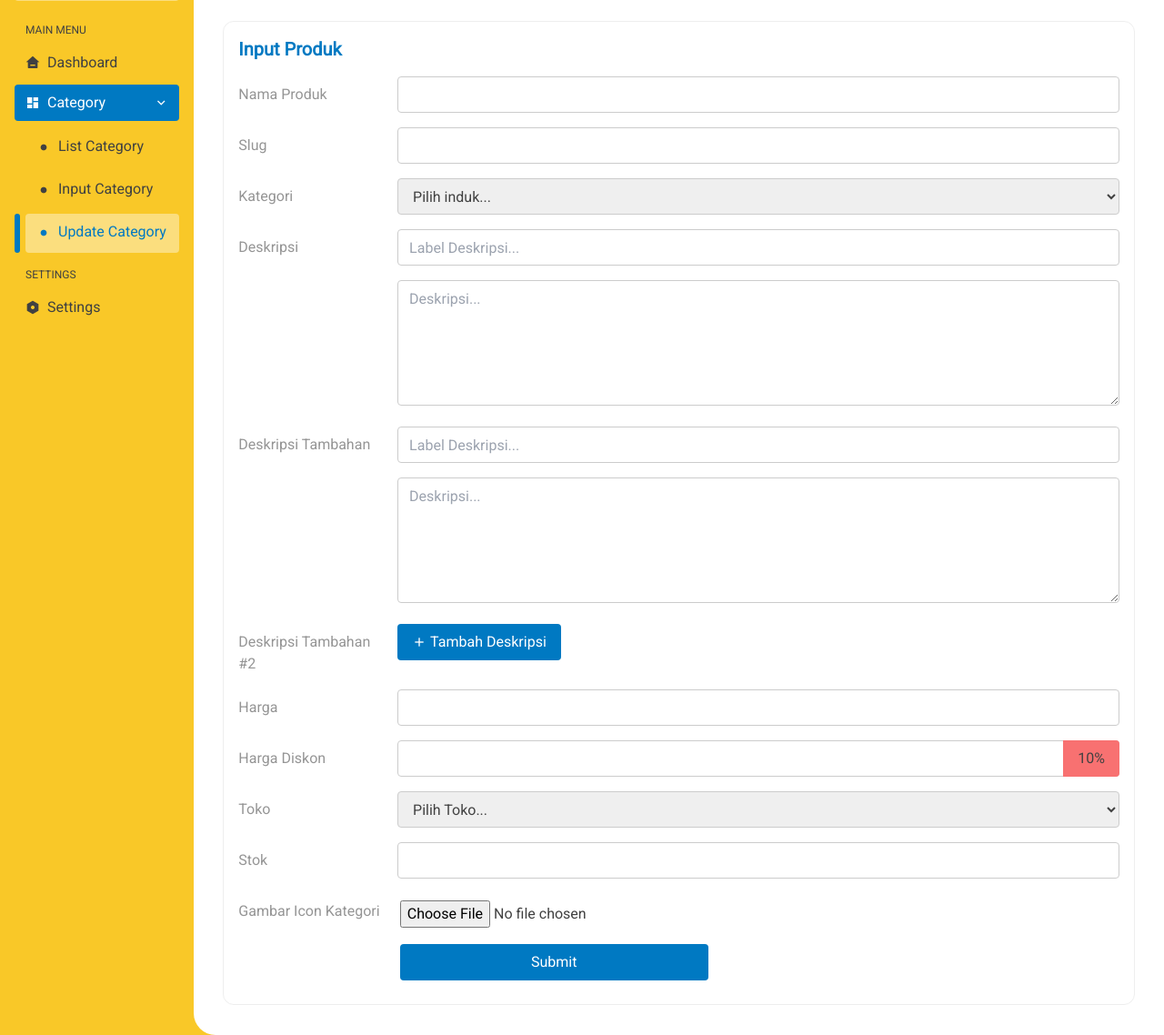
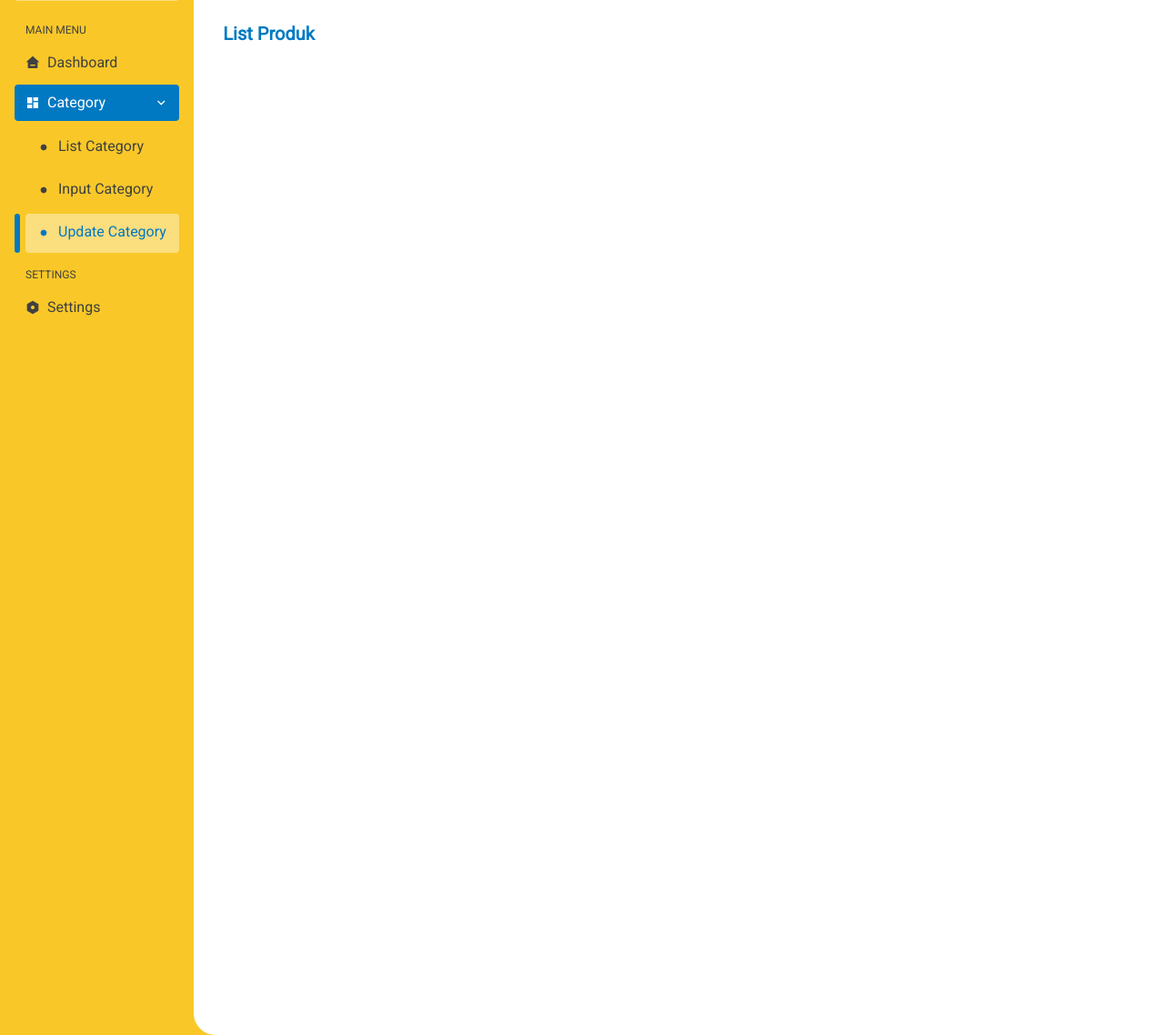
Before and after one commit to muhisyam/klikindomaret-clone, a Laravel app: page / in a window 1280 px wide. Shown: the part 103-1241 px from the top of the page at 91% size. Run offline with Laravel 10, Linux system fonts and the light colour scheme; style sheets or scripts are compiled from the project's sources; some libraries are stand-ins or nearby versions.

Commit message:
add list product page

```diff
--- /dev/null
+++ b/resources/views/admin/product/index.blade.php
@@ -0,0 +1,19 @@
+@extends('admin.index')
+
+@section('title')
+List Produk
+@endsection
+
+@section('content')
+<div class="product-list">
+    <div class="product-list-content">
+        <h1 class="title text-[#0079c2] text-xl font-bold mb-4">List Produk</h1>
+        <div class="product-list-header flex">
+            <div class="product-filter-wrapper">
+                <input type="text">
+            </div>
+            <div class="product-input-wrapper"></div>
+        </div>
+    </div>
+</div>
+@endsection
--- a/resources/views/admin/product/input.blade.php
+++ b/resources/views/admin/product/input.blade.php
@@ -28,15 +28,15 @@
             <div class="item-input-group flex gap-4 mb-4">
                 <label for="form-input-desc" class="w-1/6 text-[#959595] pt-2">Deskripsi</label>
                 <div id="form-input-desc" class="w-5/6">
-                    <input id="desc-label" type="text" name="label" placeholder="Label Deskripsi..." class="w-full h-10 border !border-[#ccc] rounded py-2 px-3 mb-4 focus:ring-transparent">
-                    <textarea id="desc-info" name="info" cols="30" rows="5" placeholder="Deskripsi..." class="w-full border !border-[#ccc] rounded py-2 px-3 focus:ring-transparent"></textarea>
+                    <input id="desc-label" type="desc-text" name="label" placeholder="Label Deskripsi..." class="w-full h-10 border !border-[#ccc] rounded py-2 px-3 mb-4 focus:ring-transparent">
+                    <textarea id="desc-info" name="desc-info" cols="30" rows="5" placeholder="Deskripsi..." class="w-full border !border-[#ccc] rounded py-2 px-3 focus:ring-transparent"></textarea>
                 </div>
             </div>
             <div class="item-input-group flex gap-4 mb-4">
                 <label for="form-input-desc" class="w-1/6 text-[#959595] pt-2">Deskripsi Tambahan</label>
                 <div id="form-input-desc" class="w-5/6">
-                    <input id="desc-label" type="text" name="label" placeholder="Label Deskripsi..." class="w-full h-10 border !border-[#ccc] rounded py-2 px-3 mb-4 focus:ring-transparent">
-                    <textarea id="desc-info" name="info" cols="30" rows="5" placeholder="Deskripsi..." class="w-full border !border-[#ccc] rounded py-2 px-3 focus:ring-transparent"></textarea>
+                    <input id="desc-label" type="addon-desc-text" name="label" placeholder="Label Deskripsi..." class="w-full h-10 border !border-[#ccc] rounded py-2 px-3 mb-4 focus:ring-transparent">
+                    <textarea id="desc-info" name="addon-desc-info" cols="30" rows="5" placeholder="Deskripsi..." class="w-full border !border-[#ccc] rounded py-2 px-3 focus:ring-transparent"></textarea>
                 </div>
             </div>
             <div class="item-input-group flex gap-4 mb-4">
@@ -48,32 +48,32 @@
                     </button>
                 </div>
             </div>
-            <div class="item-input-group flex items-center gap-4 mb-4">
+            <div class="item-input-group relative flex items-center gap-4 mb-4">
                 <label for="form-input-price" class="w-1/6 text-[#959595]">Harga</label>
                 <input id="form-input-price" type="number" name="price" class="h-10 w-5/6 border !border-[#ccc] rounded py-2 px-3 focus:ring-transparent">
             </div>
             <div class="item-input-group relative flex items-center gap-4 mb-4">
                 <label for="form-input-discount" class="w-1/6 text-[#959595]">Harga Diskon</label>
                 <input id="form-input-discount" type="number" name="discount" class="h-10 w-5/6 border !border-[#ccc] rounded py-2 px-3 focus:ring-transparent">
-                <div class="discout-preview absolute top-0 right-0 bg-red-400 rounded-r py-2 px-4">
-                    <div><span>10</span>%</div>
+                <div class="discout-preview absolute top-0 right-0 bg-red-400 text-white rounded-r py-2 px-4">
+                    <div>Persentase Diskon: <span>10</span>%</div>
                 </div>
             </div>
             <div class="item-input-group flex items-center gap-4 mb-4">
-                <label for="form-select-category" class="w-1/6 text-[#959595]">Toko</label>
-                <select id="form-select-category" name="category" class="h-10 w-5/6 border !border-[#ccc] rounded py-2 px-3 focus:ring-transparent">
+                <label for="form-select-store" class="w-1/6 text-[#959595]">Toko</label>
+                <select id="form-select-store" name="store" class="h-10 w-5/6 border !border-[#ccc] rounded py-2 px-3 focus:ring-transparent">
                     <option value="" selected>Pilih Toko...</option>
                     <option value="">Toko Indomaret</option>
                     <option value="">Warehouse 1 Jakarta</option>
                 </select>
             </div>
             <div class="item-input-group flex items-center gap-4 mb-4">
-                <label for="form-input-price" class="w-1/6 text-[#959595]">Stok</label>
-                <input id="form-input-price" type="number" name="price" class="h-10 w-5/6 border !border-[#ccc] rounded py-2 px-3 focus:ring-transparent">
+                <label for="form-input-stock" class="w-1/6 text-[#959595]">Stok</label>
+                <input id="form-input-stock" type="number" name="stock" class="h-10 w-5/6 border !border-[#ccc] rounded py-2 px-3 focus:ring-transparent">
             </div>
             <div class="item-input-group flex items-center gap-4 mb-4">
-                <label for="form-input-first-name" class="w-1/6 text-[#959595]">Gambar Icon Kategori</label>
-                <input type="file" name="" id="" class="h-10 py-2">
+                <label for="form-input-product-image" class="w-1/6 text-[#959595]">Gambar Produk</label>
+                <input type="file" name="product-image" id="form-input-product-image" class="h-10 py-2">
             </div>
             <div class="form-button flex gap-4">
                 <div class="w-1/6"></div>
--- a/routes/web.php
+++ b/routes/web.php
@@ -15,7 +15,7 @@
 */
 
 Route::get('/', function () {
-    return view('admin.product.input');
+    return view('admin.product.index');
 });
 
 // Route::get('/', [FrontendController::class, 'index'])->name('frontendHome');
```
